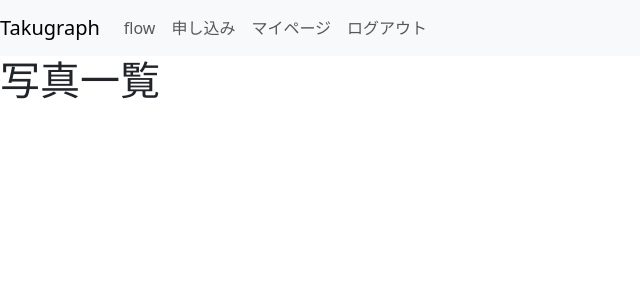
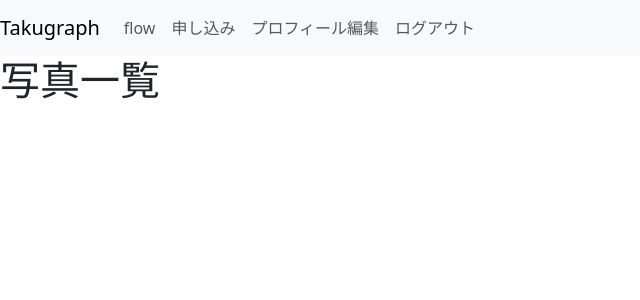
Before and after one commit to myPERislow/takugraph, a Rails app: page / in a window 1280 px wide. Shown: the top 300 px of the page, without its empty margins (0-640 px from the left). Run offline with Rails 7, Linux system fonts and the light colour scheme; the visitor is signed in with stand-in values (Sample User, id 1); data that the repository does not hold is empty; style sheets or scripts are compiled from the project's sources; parts of the project's set-up code (start-up, migrations or seed data) failed here and were passed over; some libraries are stand-ins or nearby versions.

Commit message:
headerをログイン、非ログインによって変更

```diff
--- a/app/views/layouts/_header.html.erb
+++ b/app/views/layouts/_header.html.erb
@@ -14,10 +14,10 @@
       </li>
       <% if user_signed_in? %>
         <li class="nav-item">
-          <%= link_to 'マイページ', new_admin_order_path, class: 'nav-link'%>
+          <%= link_to 'プロフィール編集', edit_user_registration_path, class: 'nav-link'%>
         </li>
         <li class="nav-item">
-          <%= link_to 'ログアウト', new_admin_order_path, class: 'nav-link'%>
+          <%= link_to 'ログアウト', destroy_user_session_path, method: :delete, class: 'nav-link'%>
         </li>
       <% else %>
         <li class="nav-item">
```
